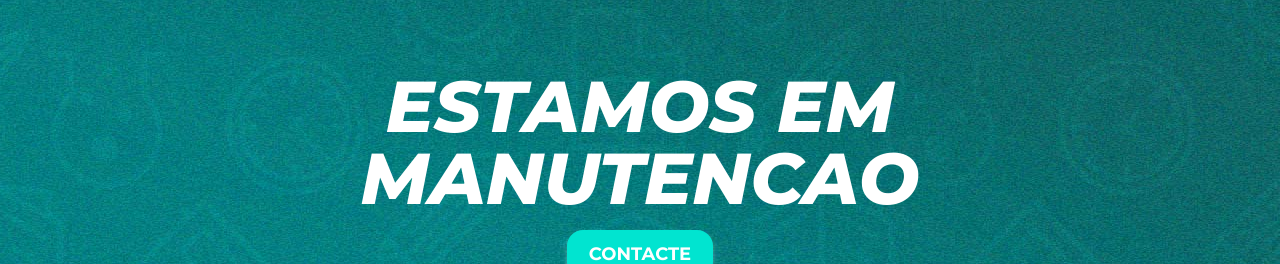
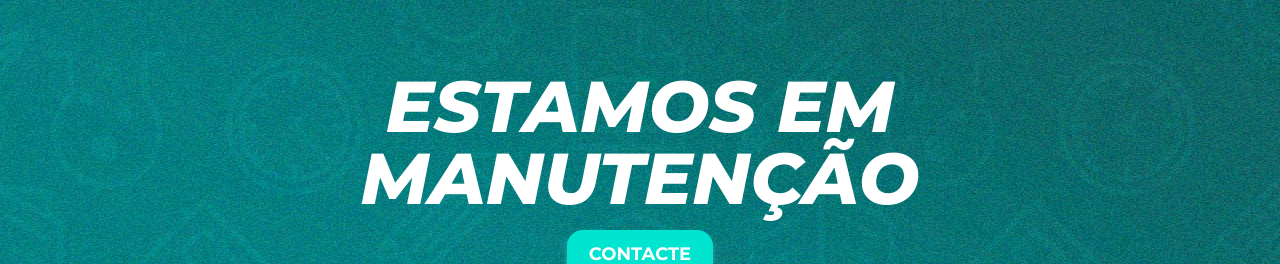
Before and after one commit to nairo-mudumane/react-maintenance-cade, a React (Vite) app: page / in a window 1280 px wide. Shown: the part 247-511 px from the top of the page. Built offline with nearby package versions, Linux system fonts and the light colour scheme.

Commit message:
fixed hero text

```diff
--- a/src/components/hero/index.tsx
+++ b/src/components/hero/index.tsx
@@ -9,7 +9,7 @@ export function Hero() {
           <div className="flex flex-col items-center">
             <h2 className="text-white text-center text-3xl italic md:text-6xl lg:text-7xl font-extrabold uppercase mb-4">
               Estamos em <br />
-              manutencao
+              manutenção
             </h2>
             <MainButton text="Contacte" />
           </div>
```
